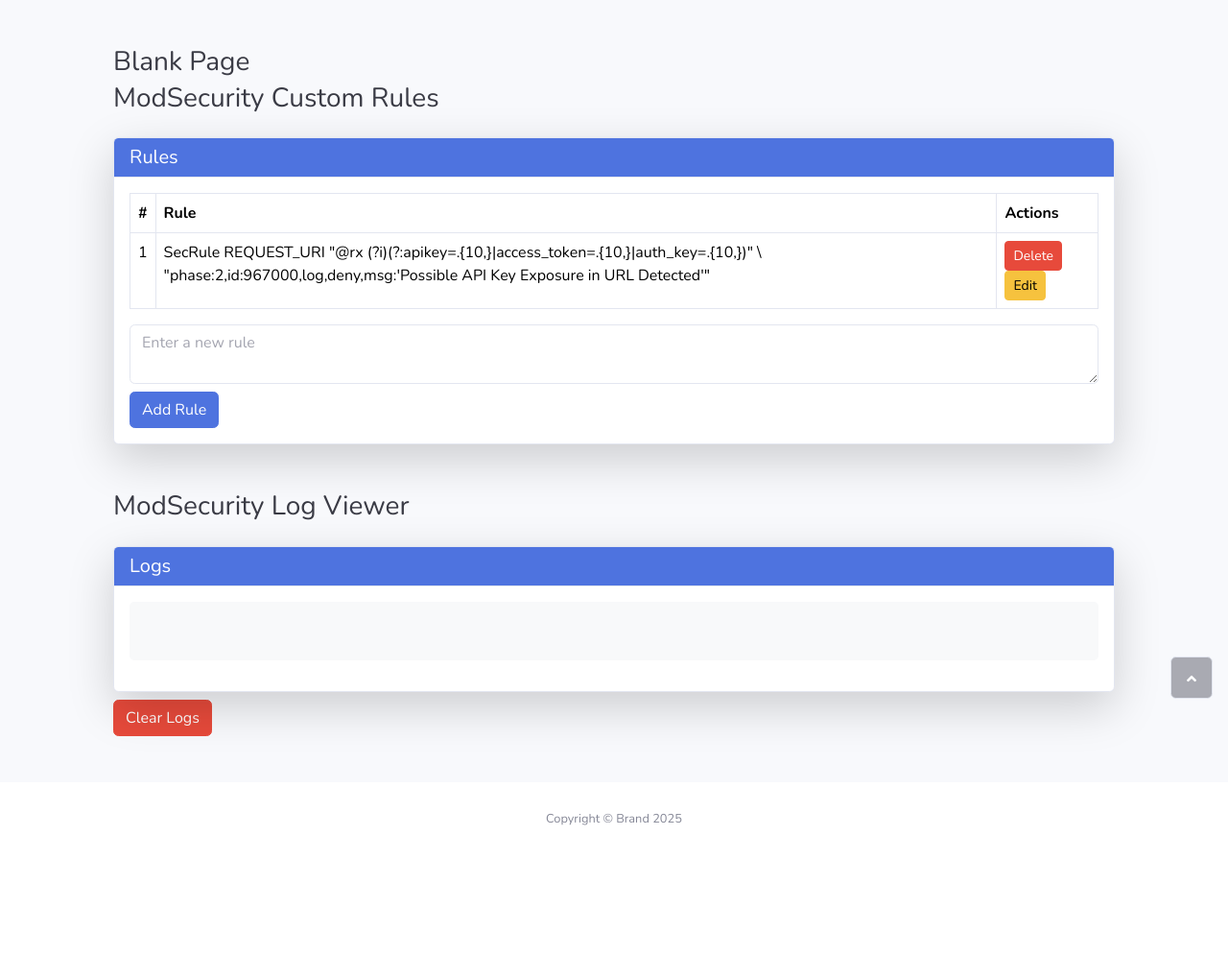
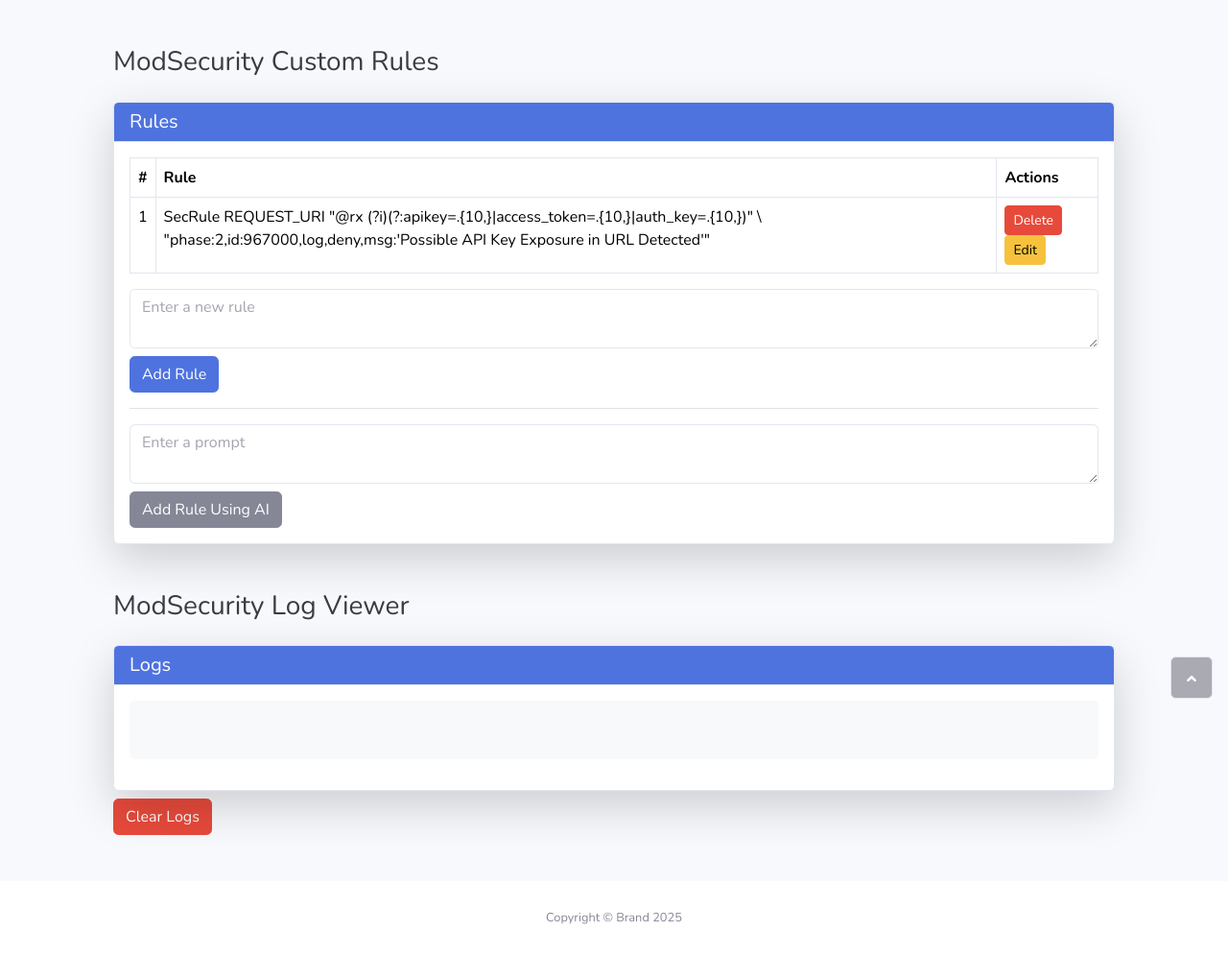
Before and after one commit to sefatuter/modproject, a Flask app: page /modsettings in a window 1280 px wide. Shown: the part 56-1051 px from the top of the page at 96% size. Before the commit the page ends 916 px from the top, so only its background shows below. Run offline with Flask 3, Linux system fonts and the light colour scheme; data comes from the database, SQL or seed files in the repository; both versions use the stored data as it was after the commit; data that the repository does not hold is empty; some libraries are stand-ins or nearby versions.

Commit message:
Added AI rule generation feature and improve rule handling in panel

```diff
--- a/app.py
+++ b/app.py
@@ -9,6 +9,7 @@ from markupsafe import Markup
 from rules import get_rule_files, RULE_DESCRIPTIONS
 import google.generativeai as genai
 from gemini import generation_config, model
+from openui import generate_rule_deepseek_rag
 
 app = Flask(__name__)
 
@@ -31,32 +32,43 @@ def panel():
     show_alert = False
     error_message = ""
     new_rule_id = None
-    # Add Rule
+    new_rule = None  # Initialize to avoid UnboundLocalError
+    ai_rule = None  # Initialize AI-generated rule variable
+
     if request.method == 'POST':
-        new_rule = request.form.get('newRule')
-        if new_rule:
-            # Get the ID of the newly added rule
-            new_rule_id = add_rule(new_rule)  # You'll need to modify add_rule to return the ID
+        # Check if the manual rule submission form was submitted
+        if 'newRule' in request.form:
+            new_rule = request.form.get('newRule')
+            if new_rule:
+                new_rule_id = add_rule(new_rule)  # Add manually entered rule
 
+        # Check if the AI-generated rule button was clicked
+        elif 'generateRule' in request.form:
+            ai_rule = generate_rule_deepseek_rag(request.form.get('generateRule'))
+            print(ai_rule)
+            if ai_rule:
+                new_rule_id = add_rule(ai_rule)
+
+    # Retrieve all current rules
     rules = get_all_rules()
+
     # Write rules to the ModSecurity configuration file
     try:
         rendered_rules = render_template('modsec_rules_template.j2', rules=rules)
         with open(RULE_FILE_PATH, 'w') as file:
             file.write(rendered_rules)
 
-        # Test nginx configuration before restart
+        # Test Nginx configuration before restarting
         try:
             check_nginx()
-        except subprocess.CalledProcessError as e:
-            # If nginx test fails, delete the last added rule
-            if request.method == 'POST' and new_rule:
-                delete_rule(new_rule_id)
+        except subprocess.CalledProcessError:
+            if new_rule_id:
+                delete_rule(new_rule_id)  # Remove the rule if the test fails
             show_alert = True
-            error_message = f"NGINX configuration test failed. Rule was removed."
+            error_message = "NGINX configuration test failed. Rule was removed."
             return render_template('modsettings.html', rules=get_all_rules(), show_alert=show_alert, error_message=error_message)
 
-        # If test passes, restart nginx
+        # Restart Nginx if test passes
         restart_nginx()
 
     except IOError as e:
@@ -71,6 +83,7 @@ def panel():
         error_message = f"Error restarting NGINX: {e.stderr.decode()}"
 
     return render_template('modsettings.html', rules=rules, show_alert=show_alert, error_message=error_message)
+
 
 
 @app.route('/delete_rule/<int:rule_id>', methods=['POST'])
@@ -198,7 +211,6 @@ def edit_rule_ui(filename):
             return "File not found", 404
 
 
-
 #--- Config ---
 def restart_nginx():
     subprocess.run(['sudo', 'systemctl', 'restart', 'nginx'], check=True)
--- /dev/null
+++ b/openui.py
@@ -0,0 +1,35 @@
+import requests
+import re
+import os
+from dotenv import load_dotenv
+load_dotenv()
+
+OPENUI_API_URL = "http://localhost:3000/api/chat/completions"
+OPENUI_API_KEY = os.getenv("OPENUI_API_KEY")
+HEADERS = {"Authorization": f"Bearer {OPENUI_API_KEY}", "Content-Type": "application/json"}
+
+
+def generate_rule_deepseek_rag(prompt):
+    DATA = {
+        "model": "modproject",
+        "messages": [{"role": "user", "content": prompt}]
+    }
+
+    response = requests.post(OPENUI_API_URL, headers=HEADERS, json=DATA)
+
+    # print(response)
+    # print(response.json())
+
+    if response.status_code == 200:
+        response_json = response.json()
+
+        # Extract the content part from the assistant's message
+        content = response_json.get("choices", [])[0].get("message", {}).get("content", "")
+
+        content = re.sub(r"<think>.*?</think>\n*", "", content, flags=re.DOTALL).strip()
+
+        print(content)
+    else:
+        print(f"Error: {response.status_code} - {response.text}")
+
+    return content
--- a/templates/edit_rule.html
+++ b/templates/edit_rule.html
@@ -16,7 +16,7 @@
             <pre class="rule-display">{{ c }}</pre>
             <div class="justify-content-end mt-2">
                 <!-- Action buttons -->
-                <button type="button" class="btn btn-info btn-sm mx-2 ai-generate-btn" data-index="{{ loop.index }}">Generate With AI</button>
+                <button type="button" class="btn btn-info btn-sm mx-2 ai-generate-btn" data-index="{{ loop.index }}">Regenerate With AI</button>
                 <button type="button" class="btn btn-warning btn-sm mx-2 edit-rule-btn">Edit Manually</button>
                 <button type="submit" name="save_rule" value="{{ loop.index }}" class="btn btn-success btn-sm mx-2 save-rule-btn" style="display: none;">Save</button>
                 <button type="submit" name="delete_rule" value="{{ loop.index }}" class="btn btn-danger btn-sm mx-2">Delete</button>
--- a/templates/modsettings.html
+++ b/templates/modsettings.html
@@ -10,8 +10,6 @@
                 <div class="container my-5">
                     <!-- page center -->
                     <div class="container-fluid">
-                        <h3 class="text-dark mb-1">Blank Page</h3>
-
                         <h3 class="text-dark mb-4">ModSecurity Custom Rules</h3>
                         <div class="card shadow-lg">
                             <div class="card-header bg-primary text-white">
@@ -51,6 +49,11 @@
                                     <form method="POST" action="{{ url_for('panel') }}">
                                         <textarea name="newRule" class="form-control" placeholder="Enter a new rule"></textarea>
                                         <button class="btn btn-primary mt-2">Add Rule</button>
+                                    </form>
+                                    <hr>
+                                    <form method="POST" action="{{ url_for('panel') }}">
+                                        <textarea class="form-control" name="generateRule" placeholder="Enter a prompt"></textarea>
+                                        <button type="submit" class="btn btn-secondary mt-2">Add Rule Using AI</button>
                                     </form>
                                 </div>
                             </div>
```
Also changed, not shown: modsec_rules.db.
